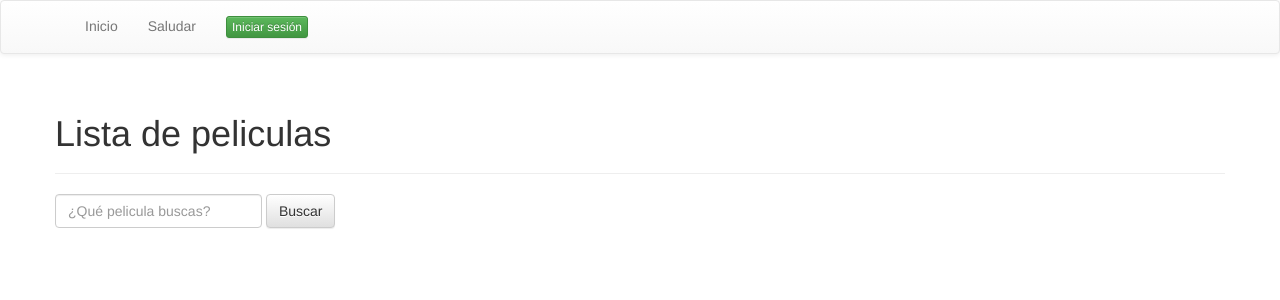
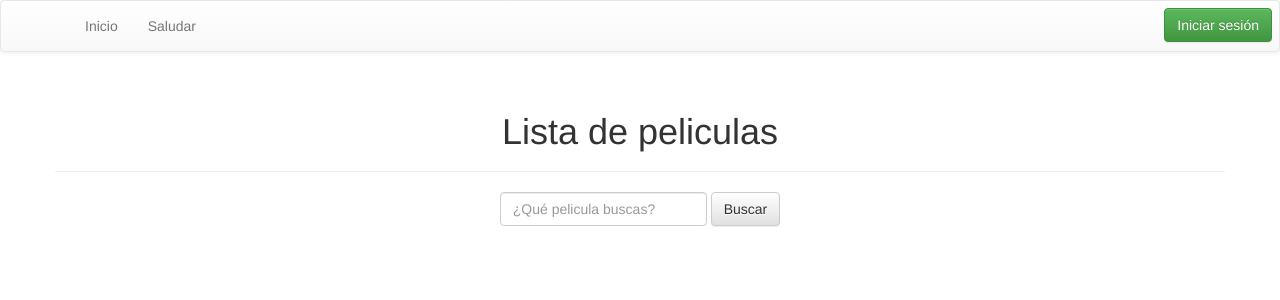
Before and after one commit to ivangonzalezg/peliculas, a React (Create React App) app: page /peliculas in a window 1280 px wide. Shown: the top 300 px of the page. Built offline with nearby package versions, Linux system fonts and the light colour scheme; what auth0-js would draw is missing.

Commit message:
Arreglado posicion boton inicio

```diff
--- a/src/componentes/Callback.js
+++ b/src/componentes/Callback.js
@@ -1,5 +1,6 @@
 import React, { Component } from 'react'
 import Auth from '../Auth';
+import { Grid, Row, PageHeader } from 'react-bootstrap'
 
 export class Callback extends Component {
     componentDidMount() {
@@ -9,9 +10,11 @@ export class Callback extends Component {
 
     render() {
         return (
-            <div>
-                <h1>Loading...</h1>
-            </div>
+            <Grid>
+                <Row>
+                    <PageHeader style={{textAlign: "center"}}>Cargando...</PageHeader>
+                </Row>
+            </Grid>
         )
     }
 }
--- a/src/componentes/Menu.css
+++ b/src/componentes/Menu.css
@@ -6,4 +6,16 @@
     .Nav-top {
         width: 100%;
     }
+    .login {
+        position: absolute;
+        right: 7px;
+        top: 7px;
+    }
 }
+
+@media (max-width: 700px) {
+    .login {
+        justify-content: center;
+        align-items: center;
+    }
+}
--- a/src/componentes/Menu.js
+++ b/src/componentes/Menu.js
@@ -1,10 +1,12 @@
 import React, { Component } from "react";
 import { Navbar, Nav, NavItem, Button } from "react-bootstrap";
 import { Link } from "react-router-dom";
-import './Menu.css';
+import "./Menu.css";
 
 export class Menu extends Component {
   render() {
+    const name = localStorage.getItem("user_name");
+    const space = " ";
     return (
       <Navbar className="Navbar-top">
         <Nav className="Nav-top">
@@ -16,7 +18,7 @@ export class Menu extends Component {
           >
             Inicio
           </NavItem>
-          {this.props.auth.isAuthenticated() &&
+          {this.props.auth.isAuthenticated() && (
             <NavItem
               componentClass={Link}
               href="/peliculas"
@@ -25,7 +27,7 @@ export class Menu extends Component {
             >
               Buscar peliculas
             </NavItem>
-          }
+          )}
           <NavItem
             componentClass={Link}
             href="/saludar"
@@ -34,16 +36,23 @@ export class Menu extends Component {
           >
             Saludar
           </NavItem>
-          {!this.props.auth.isAuthenticated() &&
-            <NavItem className="login">
-              <Button bsStyle="success" bsSize="xsmall" onClick={this.props.auth.login}>Iniciar sesión</Button>
-            </NavItem>
-          }
-          {this.props.auth.isAuthenticated() &&
-            <NavItem className="login">
-              <Button bsStyle="danger" bsSize="xsmall" onClick={this.props.auth.logout}>Cerrar sesión</Button>
-            </NavItem>
-          }
+          {!this.props.auth.isAuthenticated() && (
+            <Button
+              className="login"
+              bsStyle="success"
+              onClick={this.props.auth.login}
+            >
+              Iniciar sesión
+            </Button>
+          )}
+          {this.props.auth.isAuthenticated() && (
+            <div className="login">
+              Bienvenido <i>{name}</i>{space}
+              <Button bsStyle="danger" onClick={this.props.auth.logout}>
+                Cerrar sesión
+              </Button>
+            </div>
+          )}
         </Nav>
       </Navbar>
     );
--- a/src/componentes/Pelicula/BuscarPelicula.js
+++ b/src/componentes/Pelicula/BuscarPelicula.js
@@ -3,7 +3,7 @@ import { Form, FormGroup, FormControl, Button } from "react-bootstrap";
 
 const BuscarPelicula = (props) => {
   return (
-    <Form inline onSubmit={props.peliculaPorBuscar}>
+    <Form inline onSubmit={props.peliculaPorBuscar} style={{textAlign: "center"}} >
         <FormGroup>
             <FormControl type="text" name="peliculaPorBuscar" placeholder="¿Qué pelicula buscas?" />
         </FormGroup>{" "}
--- a/src/componentes/Pelicula/PeliculasEncontradas.js
+++ b/src/componentes/Pelicula/PeliculasEncontradas.js
@@ -10,7 +10,7 @@ const PeliculasEncontradas = (props) => (
                 </Media.Left>
                 <Media.Body>
                     <Media.Heading>{pelicula.trackName} <Badge>{pelicula.contentAdvisoryRating}</Badge></Media.Heading>
-                    <p>{pelicula.longDescription}</p>
+                    <p style={{textAlign: "justify"}}>{pelicula.longDescription}</p>
                     <Button bsSize="xsmall" href={pelicula.previewUrl}>Ver trailer</Button>
                 </Media.Body>
             </Media>
--- a/src/componentes/Pelicula/index.js
+++ b/src/componentes/Pelicula/index.js
@@ -27,7 +27,7 @@ export class Pelicula extends Component {
         <div>
           <Grid>
             <Row>
-              <PageHeader>Lista de peliculas</PageHeader>
+              <PageHeader style={{textAlign: "center"}}>Lista de peliculas</PageHeader>
               <BuscarPelicula peliculaPorBuscar={this.peliculaPorBuscar} />
               <Cargando />
             </Row>
@@ -39,7 +39,7 @@ export class Pelicula extends Component {
       <div>
         <Grid>
           <Row>
-            <PageHeader>Lista de peliculas</PageHeader>
+            <PageHeader style={{textAlign: "center"}}>Lista de peliculas</PageHeader>
             <BuscarPelicula peliculaPorBuscar={this.peliculaPorBuscar} />
           </Row>
           <br />
```
